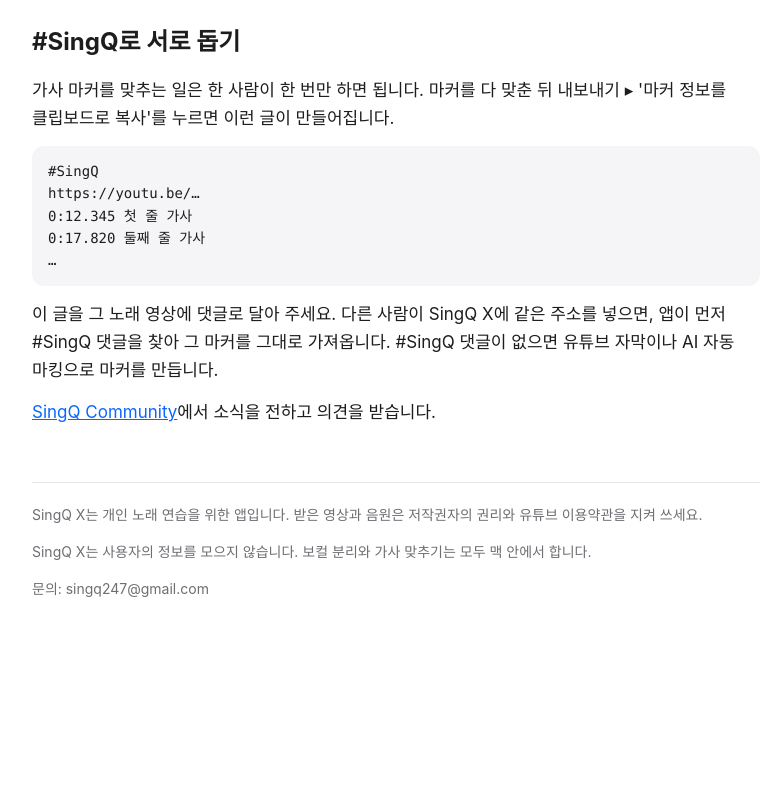
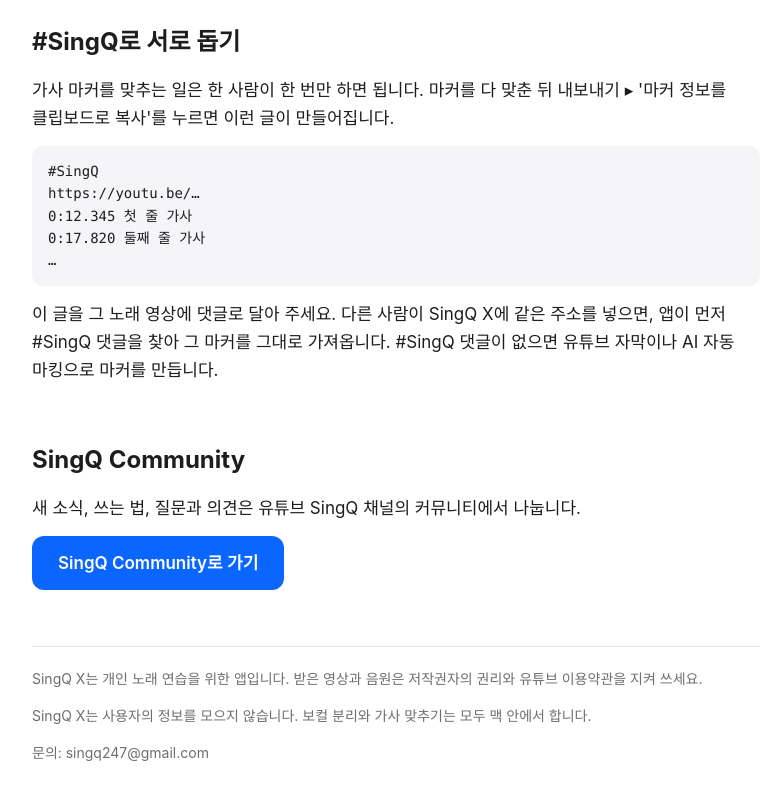
Before and after one commit to SingQ365/singq365.github.io, a plain HTML site: page index.html in a window 1280 px wide. Shown: the part 916-1716 px from the top of the page, without its empty margins (244-1009 px from the left). Before the commit the page ends 1570 px from the top, so only its background shows below. Drawn offline with Linux system fonts and the light colour scheme.

Commit message:
Update index.html

```diff
--- a/index.html
+++ b/index.html
@@ -58,7 +58,9 @@ https://youtu.be/…
 0:17.820 둘째 줄 가사
 …</pre>
 <p>이 글을 그 노래 영상에 댓글로 달아 주세요. 다른 사람이 SingQ X에 같은 주소를 넣으면, 앱이 먼저 #SingQ 댓글을 찾아 그 마커를 그대로 가져옵니다. #SingQ 댓글이 없으면 유튜브 자막이나 AI 자동 마킹으로 마커를 만듭니다.</p>
-<p><a href="https://www.youtube.com/@SingQ365/community">SingQ Community</a>에서 소식을 전하고 의견을 받습니다.</p>
+<h2>SingQ Community</h2>
+<p>새 소식, 쓰는 법, 질문과 의견은 유튜브 SingQ 채널의 커뮤니티에서 나눕니다.</p>
+<p><a class="btn" href="https://www.youtube.com/@SingQ365/community">SingQ Community로 가기</a></p>
 
 <footer>
 <p>SingQ X는 개인 노래 연습을 위한 앱입니다. 받은 영상과 음원은 저작권자의 권리와 유튜브 이용약관을 지켜 쓰세요.</p>
```
